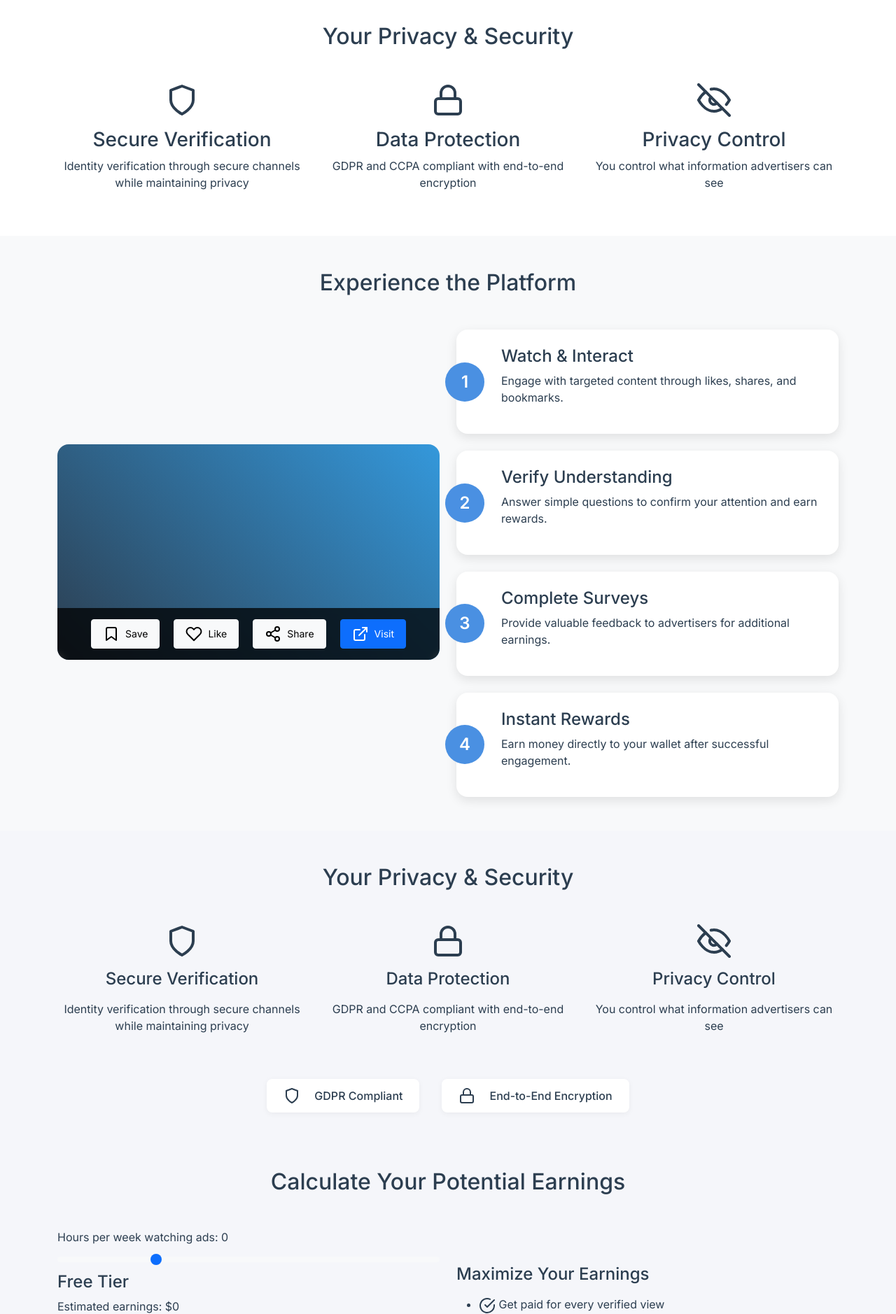
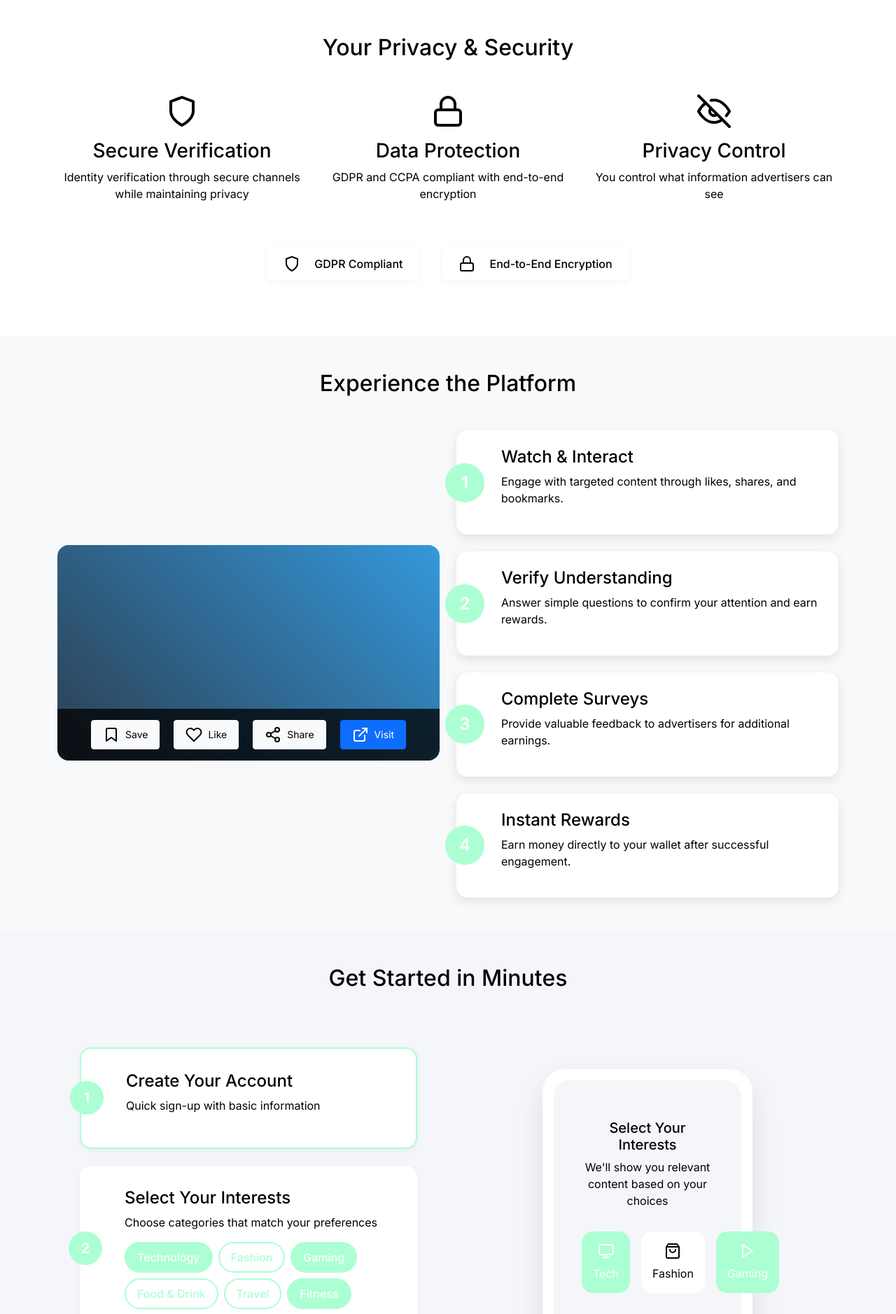
Before and after one commit to mlyongardiner/aditt-site, a Flask app: page / in a window 1280 px wide. Shown: the part 2327-4205 px from the top of the page at 70% size. Run offline with Flask 3, Linux system fonts and the light colour scheme; some libraries are stand-ins or nearby versions.

Commit message:
Agent query: I see you want to update the website's color scheme. I'll make these changes: - Primary tint: #ABFFD2 - Secondary tint: #1564FF - Text colors: #F5F6FA (on secondary) and #000000 (on primary)
Would you like me to proceed with these color updates?

Update application to production environment, deploying to Cloud Run, and adjusting port settings; increase logging level to INFO and update UI styling and earnings calculator.

Screenshot: https://storage.googleapis.com/screenshot-production-us-central1/0ffc51b7-d2cf-49eb-bf3c-e417bce69829/b8a65c98-cede-4d04-a52e-afd034807551.jpg

```diff
--- a/app.py
+++ b/app.py
@@ -4,7 +4,7 @@ import os
 
 # Configure logging
 logging.basicConfig(
-    level=logging.DEBUG,
+    level=logging.INFO,
     format='%(asctime)s - %(name)s - %(levelname)s - %(message)s'
 )
 logger = logging.getLogger(__name__)
@@ -31,7 +31,6 @@ def serve_static(filename):
         return f"Error serving static file: {str(e)}", 404
 
 if __name__ == '__main__':
-    # Get port from environment variable or default to 3000
-    port = int(os.environ.get('PORT', 3000))
+    port = 3001
     logger.info(f"Starting Flask application on port {port}")
-    app.run(host='0.0.0.0', port=port, debug=False)  # Set debug=False for deployment
+    app.run(host='0.0.0.0', port=port, debug=False)
--- a/main.py
+++ b/main.py
@@ -4,17 +4,15 @@ from app import app
 
 # Configure logging
 logging.basicConfig(
-    level=logging.DEBUG,
+    level=logging.INFO,
     format='%(asctime)s - %(name)s - %(levelname)s - %(message)s'
 )
 logger = logging.getLogger(__name__)
 
 if __name__ == "__main__":
     try:
-        # Get port from environment variable or default to 3000
-        port = int(os.environ.get('PORT', 3000))
+        port = 3001
         logger.info(f"Starting Flask application on port {port}")
-        # Set debug=False for production deployment
         app.run(host="0.0.0.0", port=port, debug=False)
     except Exception as e:
         logger.error(f"Failed to start Flask application: {str(e)}")
--- a/static/css/style.css
+++ b/static/css/style.css
@@ -1,7 +1,7 @@
 :root {
-    --primary-color: #4A90E2;
-    --secondary-color: #E24A90;
-    --dark: #2C3E50;
+    --primary-color: #ABFFD2;
+    --secondary-color: #1564FF;
+    --dark: #000000;
     --light: #F5F6FA;
 }
 
--- a/static/js/calculator.js
+++ b/static/js/calculator.js
@@ -5,8 +5,8 @@ class EarningsCalculator {
         this.freeEarnings = document.getElementById('freeEarnings');
         this.premiumEarnings = document.getElementById('premiumEarnings');
         this.ratePerHour = {
-            free: 5,     // $5 per hour for free users
-            premium: 15   // $15 per hour for premium users
+            free: 12,     // $12 per hour for free users
+            premium: 36   // $36 per hour for premium users
         };
         this.initialize();
     }
--- a/templates/index.html
+++ b/templates/index.html
@@ -242,6 +242,16 @@
                     </div>
                 </div>
             </div>
+            <div class="trust-badges mt-5">
+                <div class="trust-badge gdpr">
+                    <i data-feather="shield" class="me-2"></i>
+                    GDPR Compliant
+                </div>
+                <div class="trust-badge encryption">
+                    <i data-feather="lock" class="me-2"></i>
+                    End-to-End Encryption
+                </div>
+            </div>
         </div>
     </section>
 
@@ -296,93 +306,6 @@
                             <h4>Instant Rewards</h4>
                             <p>Earn money directly to your wallet after successful engagement.</p>
                         </div>
-                    </div>
-                </div>
-            </div>
-        </div>
-    </section>
-
-    <!-- Trust Signals -->
-    <section class="trust-signals py-5">
-        <div class="container">
-            <h2 class="text-center mb-5">Your Privacy & Security</h2>
-            <div class="row g-4">
-                <div class="col-md-4">
-                    <div class="text-center">
-                        <i data-feather="shield" class="mb-3" style="width: 48px; height: 48px;"></i>
-                        <h3>Secure Verification</h3>
-                        <p>Identity verification through secure channels while maintaining privacy</p>
-                    </div>
-                </div>
-                <div class="col-md-4">
-                    <div class="text-center">
-                        <i data-feather="lock" class="mb-3" style="width: 48px; height: 48px;"></i>
-                        <h3>Data Protection</h3>
-                        <p>GDPR and CCPA compliant with end-to-end encryption</p>
-                    </div>
-                </div>
-                <div class="col-md-4">
-                    <div class="text-center">
-                        <i data-feather="eye-off" class="mb-3" style="width: 48px; height: 48px;"></i>
-                        <h3>Privacy Control</h3>
-                        <p>You control what information advertisers can see</p>
-                    </div>
-                </div>
-            </div>
-            <div class="trust-badges mt-5">
-                <div class="trust-badge gdpr">
-                    <i data-feather="shield" class="me-2"></i>
-                    GDPR Compliant
-                </div>
-                <div class="trust-badge encryption">
-                    <i data-feather="lock" class="me-2"></i>
-                    End-to-End Encryption
-                </div>
-            </div>
-        </div>
-    <!-- Earnings Calculator -->
-    <section class="earnings-calculator py-5" id="calculator">
-        <div class="container">
-            <h2 class="text-center mb-5">Calculate Your Potential Earnings</h2>
-            <div class="row align-items-center">
-                <div class="col-md-6">
-                    <div class="calculator-card">
-                        <div class="calculator-input">
-                            <label for="hoursSlider" class="form-label">
-                                Hours per week watching ads: <span id="rateDisplay">0</span>
-                            </label>
-                            <input type="range" class="form-range" id="hoursSlider" min="0" max="40" value="10">
-                        </div>
-                        <div class="earnings-display">
-                            <div class="tier-earnings free">
-                                <h4>Free Tier</h4>
-                                <p>Estimated earnings: <span id="freeEarnings">$0</span></p>
-                            </div>
-                            <div class="tier-earnings premium">
-                                <h4>Premium Tier</h4>
-                                <p>Estimated earnings: <span id="premiumEarnings">$0</span></p>
-                                <small class="text-muted">3x earning multiplier</small>
-                            </div>
-                        </div>
-                    </div>
-                </div>
-                <div class="col-md-6">
-                    <div class="earnings-info">
-                        <h3>Maximize Your Earnings</h3>
-                        <ul class="earnings-benefits">
-                            <li>
-                                <i data-feather="check-circle"></i>
-                                <span>Get paid for every verified view</span>
-                            </li>
-                            <li>
-                                <i data-feather="check-circle"></i>
-                                <span>Earn 3x more with Premium membership</span>
-                            </li>
-                            <li>
-                                <i data-feather="check-circle"></i>
-                                <span>Weekly payouts via Stripe</span>
-                            </li>
-                        </ul>
                     </div>
                 </div>
             </div>
```
Also changed, not shown: other parts of static/css/style.css (+12 -20 lines), 1 other file.
